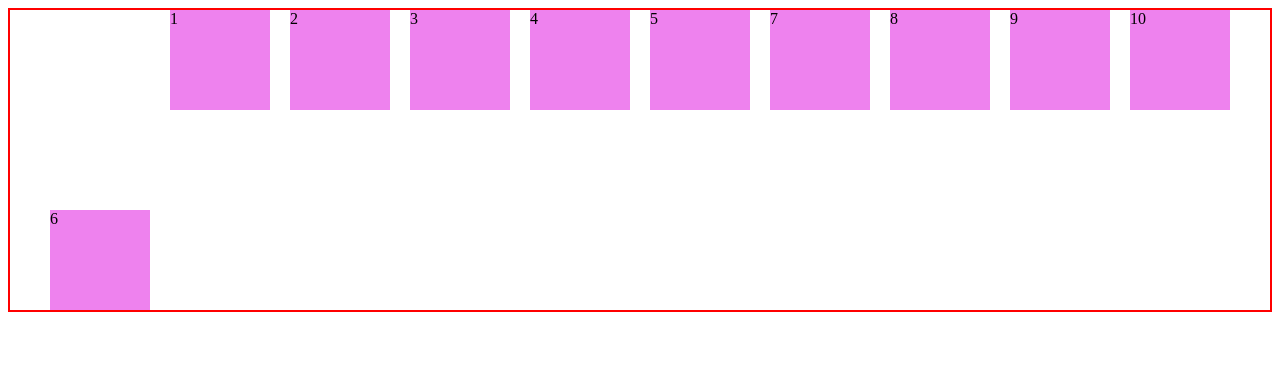
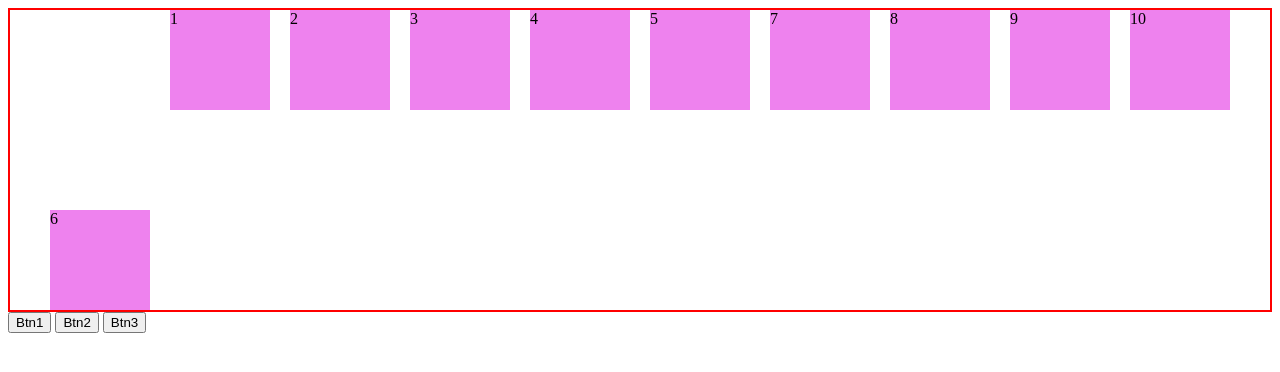
Before and after one commit to Ugtakh/flexbox, a plain HTML site: page index.html in a window 1280 px wide. Drawn offline with Linux system fonts and the light colour scheme.

Commit message:
button hiij ajilgaand oruulav

```diff
--- a/index.html
+++ b/index.html
@@ -19,5 +19,10 @@
       <div class="item">9</div>
       <div class="item">10</div>
     </div>
+    <div>
+      <button>Btn1</button>
+      <button>Btn2</button>
+      <button>Btn3</button>
+    </div>
   </body>
 </html>
```
